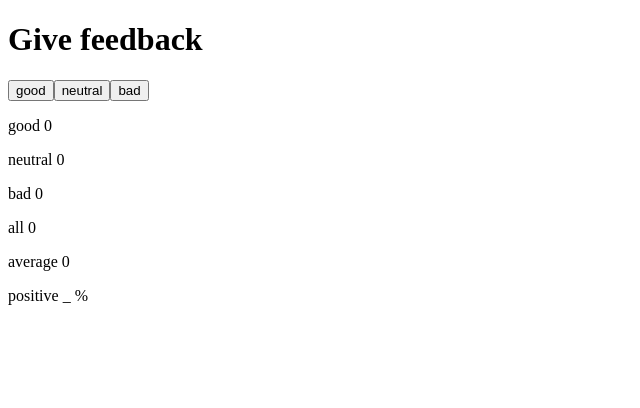
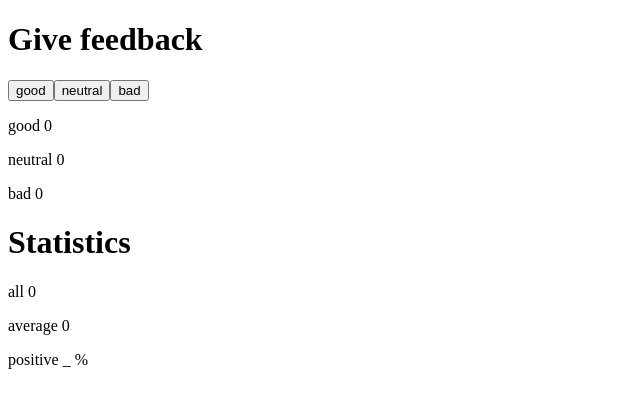
Before and after one commit to ric-rai/full-stack-open-2021, a React (Create React App) app in the folder osa1/unicafe/: page / in a window 1280 px wide. Shown: the top 408 px of the page, without its empty margins (0-640 px from the left). Built offline with nearby package versions, Linux system fonts and the light colour scheme.

Commit message:
exercise 1.8

```diff
--- a/osa1/unicafe/src/App.js
+++ b/osa1/unicafe/src/App.js
@@ -5,6 +5,22 @@ const Header = ({ header }) => <h1>{header}</h1>
 const Button = ({ text, handleClick }) => <button onClick={handleClick}>{text}</button>
 
 const Display = ({ text, value }) => <p>{text + " " + value}</p>
+
+const Statistics = (props) => {
+    const { good, neutral, bad } = props
+    const sum = () => good + neutral + bad
+    const format = (v, _) => isNaN(v) ? _ : v.toFixed(2)
+    const average = () => format((good - bad) / sum(), 0)
+    const posPercent = () => format(good / sum() * 100, "_")
+
+    return (
+        <div>
+            <Display text={"all"} value={sum()}/>
+            <Display text={"average"} value={average()}/>
+            <Display text={"positive"} value={posPercent() + " %"}/>
+        </div>
+    )
+}
 
 const App = () => {
     const [good, setGood] = useState(0)
@@ -15,11 +31,6 @@ const App = () => {
     const giveNeutral = () => () => setNeutral(neutral + 1)
     const giveBad = () => () => setBad(bad + 1)
 
-    const sum = () => good + neutral + bad
-    const format = (v, _) => isNaN(v) ? _ : v.toFixed(2)
-    const average = () => format((good - bad) / sum(), 0)
-    const posPercent = () => format(good / sum() * 100, "_")
-
     return (
         <div>
             <Header header={"Give feedback"}/>
@@ -29,9 +40,8 @@ const App = () => {
             <Display text={"good"} value={good}/>
             <Display text={"neutral"} value={neutral}/>
             <Display text={"bad"} value={bad}/>
-            <Display text={"all"} value={sum()}/>
-            <Display text={"average"} value={average()}/>
-            <Display text={"positive"} value={posPercent() + " %"}/>
+            <Header header={"Statistics"}/>
+            <Statistics good={good} neutral={neutral} bad={bad}/>
         </div>
     )
 }
```
